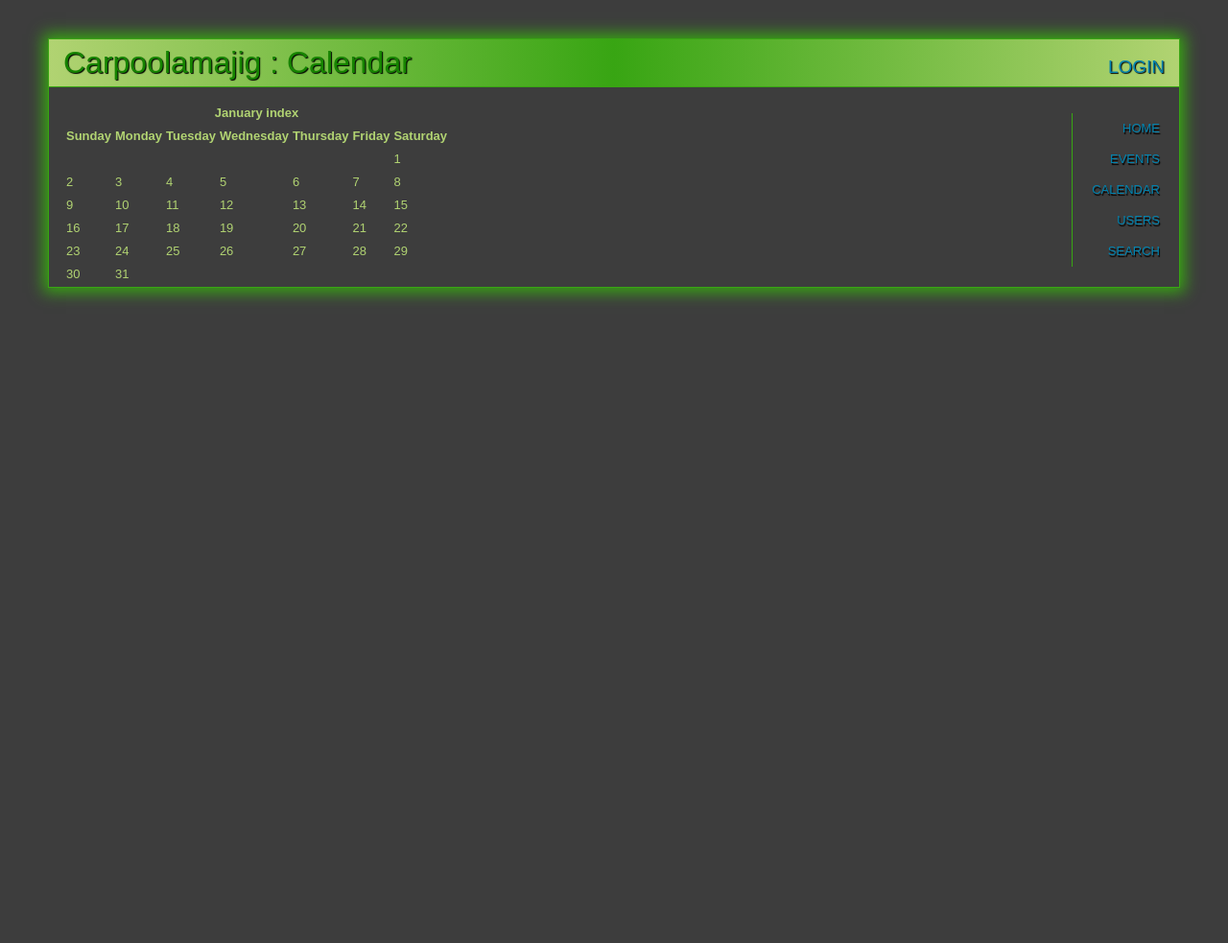
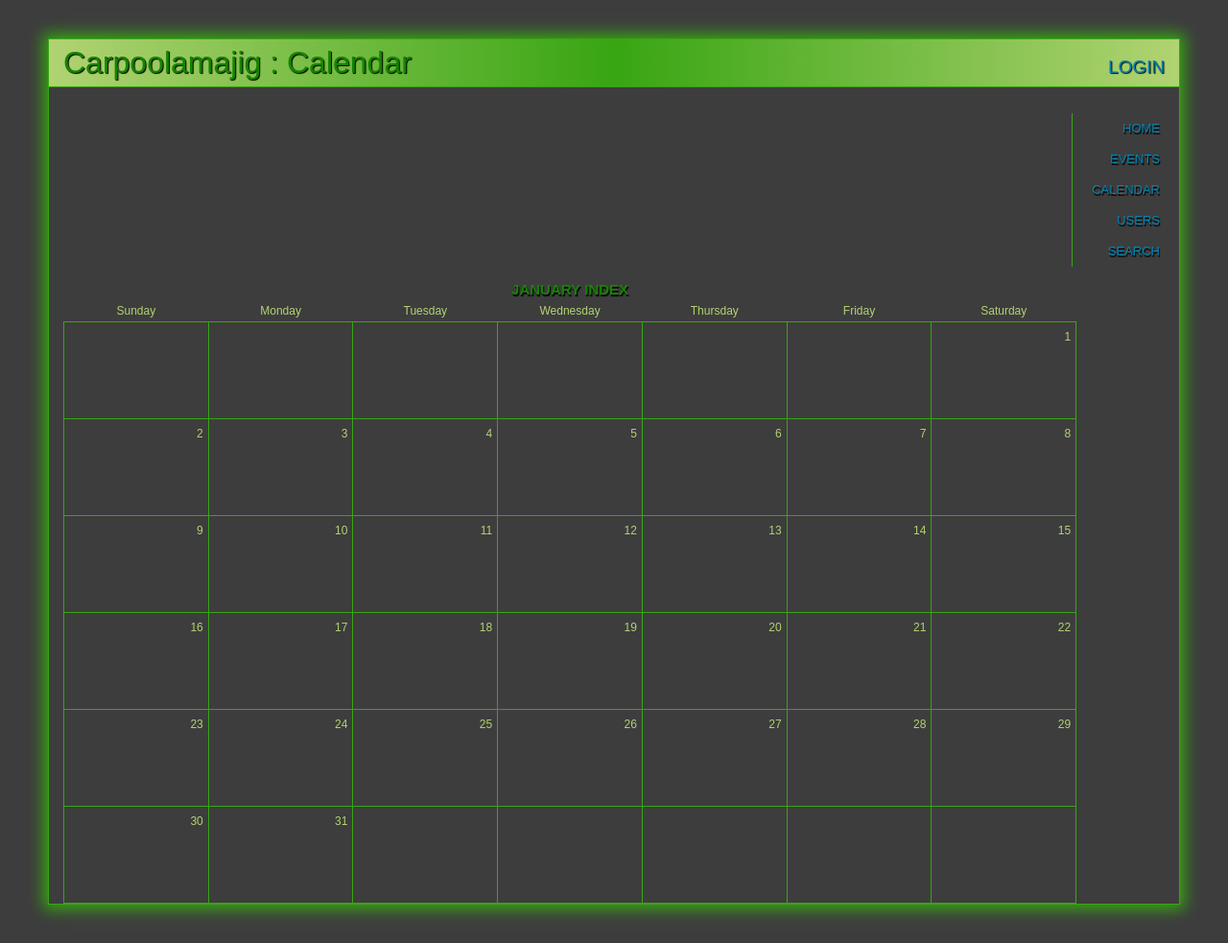
Before and after one commit to randonia/Carpoolamajig, a CodeIgniter app: page /index.php/calendar/index/1 in a window 1280 px wide. Shown: the whole page at 96% size. Before the commit the page ends 314 px from the top, so only its background shows below. Run offline with CodeIgniter, Linux system fonts and the light colour scheme.

Commit message:
FIXED THE CRASHING ON THE SERVER! [10:45:54 PM PDT] zambini845: THAT ECHO [10:46:09 PM PDT] zambini845: APPARENTLY, In older versions of PHP, you could NOT have whitespace OR text before declaring the headers [10:46:31 PM PDT] zambini845: Here we have a function that echos debug info before modifying headers, with not one, not two, not three, BUT FOUR whitespaces [10:46:38 PM PDT] zambini845: So, PHP Herped the derp

```diff
--- a/application/To Do.txt
+++ b/application/To Do.txt
@@ -21,6 +21,6 @@ NOT IN ORDER OF IMPORTANCE
 
 8. Add some logic for Next and Previous month in the calendar
 
-9. Add side bar to showUser
+//9. Add side bar to showUser
 
 10. Rider and pooler score
--- a/application/controllers/events.php
+++ b/application/controllers/events.php
@@ -30,15 +30,15 @@ class Events extends CI_Controller{
 
     function addEvent(){
         $data['title'] = "Event has been added";
-        $time = $_POST['dateDay'] . " " . $_POST['dateMonth'] . " " . $_POST['dateYear'] . " " . $_POST['dateHour'] . ":" . $_POST['dateMin'];
-        echo "<BR><BR>::" .$time ."<br><br>";
+        $intime = $_POST['dateDay'] . " " . $_POST['dateMonth'] . " " . $_POST['dateYear'] . " " . $_POST['dateHour'] . ":" . $_POST['dateMin'];
+#        echo "<BR><BR>::" .$intime ."<br><br>";
         $ppeople = -1;
         if($_POST['vis'] == "public"){
             $ppeople = "-1" . "|" . $this->session->userdata('username');
         } else {
             $ppeople = $this->session->userdata('username');
         }
-        $query = array( 'date' => strtotime($time),
+        $query = array( 'date' => strtotime($intime),
             'title' => $_POST['eventTitle'],
             'startAddr' => $_POST['startAddr'] . " " . $_POST['startCity'] . " " . $_POST['startState'],
             'endAddr' => $_POST['endAddr'] . " " . $_POST['endCity'] . " " . $_POST['endState'],
--- a/css/styles.css
+++ b/css/styles.css
@@ -12,6 +12,11 @@ a {
     background-color: transparent;
     font-weight: normal;
 	text-decoration: none;
+}
+
+a:hover {
+	color: #B1D372;
+	text-shadow: 1px 2px 1px #38A513;
 }
 
 h1 {
@@ -148,6 +153,59 @@ p.footer{
     padding: 0 5px 0 10px;
     margin: 20px 0 0 0;
 }
+
+/* For Calendar */
+.calendar {
+	font-family: Arial, Verdana, Sans-serif;
+	width: 92%;
+	border-collapse: collapse;
+	}
+
+.calendar tbody tr:first-child th {
+	text-shadow: 1px 2px 1px #000000;
+	text-transform: uppercase;
+	color: #168400;
+	font-size: 15px;
+	margin: 0 0 10px 0;
+	}
+
+.day_header {
+	font-weight: normal;
+	text-align: center;
+	color: #B1D372;
+	font-size: 12px;
+	}
+
+.calendar td {
+	width: 14%;
+	border:1px solid #38A513;
+	height: 100px;
+	vertical-align: top;
+	font-size: 10px;
+	padding: 0;
+	}
+
+.calendar td:hover {
+	-webkit-box-shadow: 0 0 15px 5px #0084B1;
+	}
+
+.day_listing {
+	display: block;
+	text-align: right;
+	font-size: 12px;
+	color: #B1D372;
+	padding: 5px 5px 0 0;
+	}
+
+div.today {
+	-webkit-box-shadow: 0 0 15px 5px #38A513;
+	height: 100%;
+	}
+
+.events {
+	align: center;
+	}
+
 #container{
     margin: 10px;
 	border: 1px solid #38A513;
```
